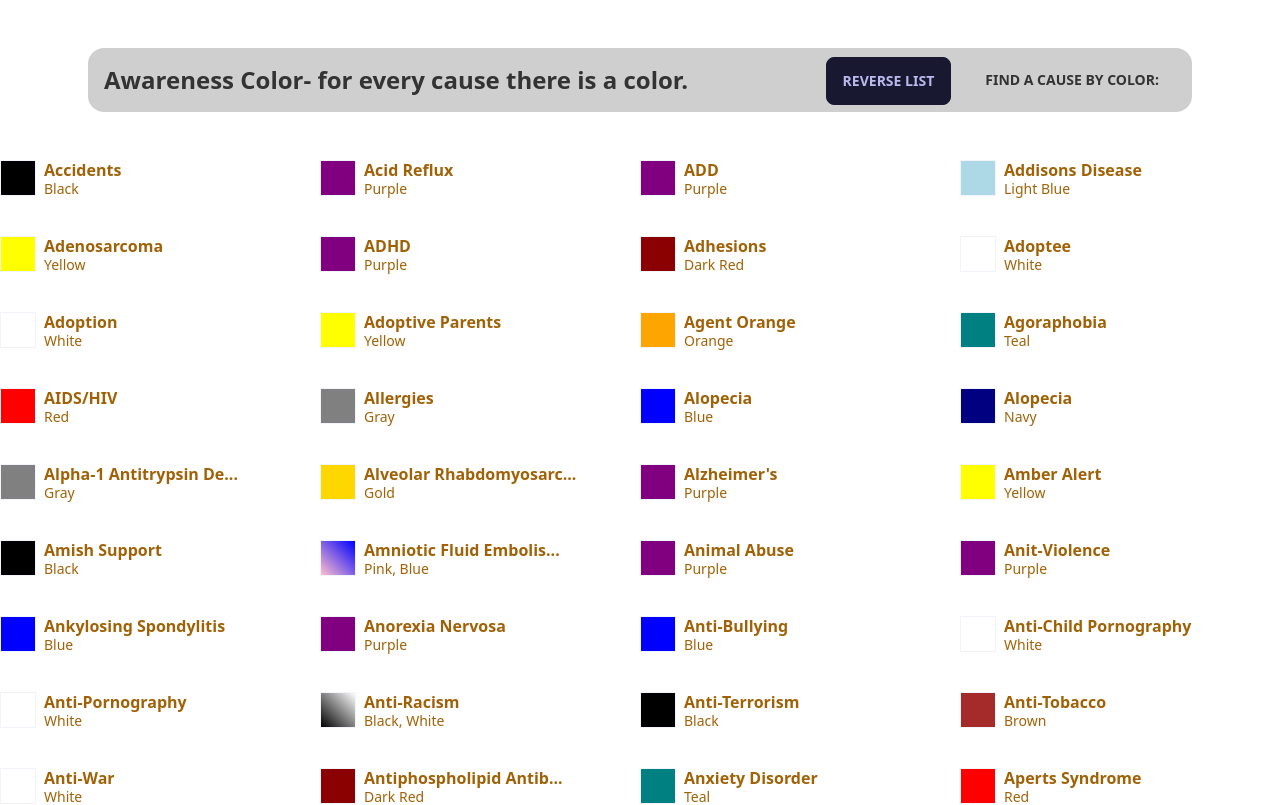
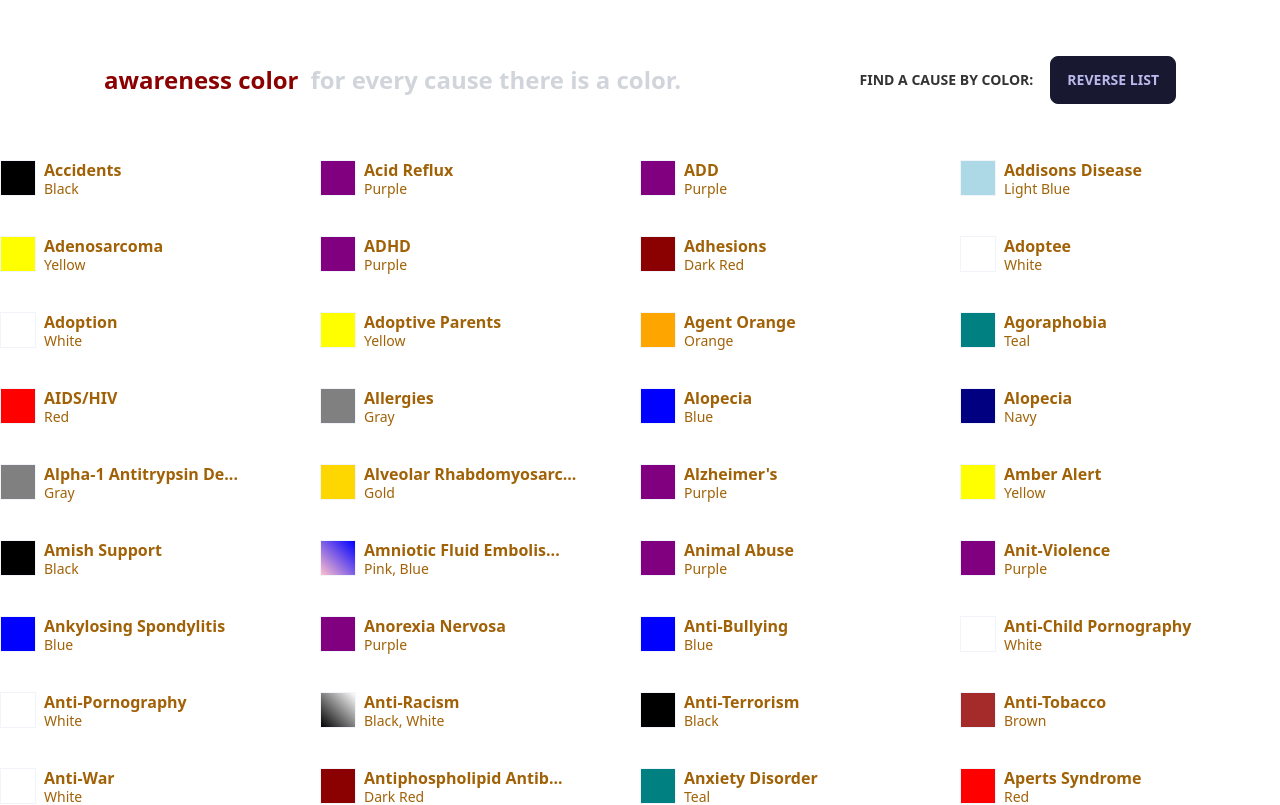
Before and after one commit to tobiaswright/awarenesscolorv2, an Angular app: page / in a window 1280 px wide. Shown: the top 805 px of the page. Built offline with nearby package versions, Linux system fonts and the light colour scheme.

Commit message:
updated header

```diff
--- a/src/app/color-list/color-list.component.ts
+++ b/src/app/color-list/color-list.component.ts
@@ -1,4 +1,4 @@
-import { Component, effect, inject,  } from '@angular/core';
+import { Component, inject,  } from '@angular/core';
 import { DataService } from '../service/data.service';
 
 import { ColorDropdownComponent } from "../color-dropdown/color-dropdown.component";
--- a/src/app/header/header.component.html
+++ b/src/app/header/header.component.html
@@ -1,17 +1,14 @@
 <header>
-    <div class="navbar bg-base-300 rounded-box">
-        <div class="flex-1 px-2 lg:flex-none">
-            <a class="text-lg font-bold">
-                <h1>Awareness Color</h1>
-                <h2> - for every cause there is a color.</h2>
-            </a>
+    <div class="navbar">
+        <div class="flex-1 px-2 lg:flex-none text-lg font-bold lowercase">
+            <h1 [style.color]=color>Awareness Color</h1>
+            <h2 class="text-gray-300 ml-3">for every cause there is a color.</h2>
         </div>
         <div class="flex flex-1 justify-end px-2">
             <div class="flex items-stretch">
-                <a class="btn btn-ghost rounded-btn">
-                    <button class="btn" (click)="reverseList()">Reverse List</button>
-                </a>
                 <app-color-dropdown />
+                <button class="btn" (click)="reverseList()">Reverse List</button>
+
             </div>
         </div>
     </div>
--- a/src/app/header/header.component.ts
+++ b/src/app/header/header.component.ts
@@ -1,6 +1,7 @@
 import { Component, inject } from '@angular/core';
 import { ColorDropdownComponent } from "../color-dropdown/color-dropdown.component";
 import { DataService } from '../service/data.service';
+import type { ColorMap } from '../color-data.model';
 
 @Component({
   selector: 'app-header',
@@ -10,9 +11,29 @@ import { DataService } from '../service/data.service';
   styleUrl: './header.component.css'
 })
 export class HeaderComponent {
-  dataService = inject( DataService )
+  dataService = inject( DataService );
+  color = "red";
 
   reverseList() {
     this.dataService.reverseList();
   }
+
+  constructor(private data: DataService) {
+    this.color = this.getRandomColor(this.dataService.getColorMap());
+  }
+
+  private getRandomColor( map: Map<string, ColorMap> ) : string {
+
+    const array = Array.from(map.keys());
+
+    let color = array[Math.floor(Math.random() * array.length)]
+
+    if (color !== "white") {
+      return color;
+    } else {
+      return this.getRandomColor( map )
+    }
+
+  }
+
 }
```
Also changed, not shown: src/app/color-data.model.ts (+7 -0 lines), src/app/color-dropdown/color-dropdown.component.ts (+2 -5 lines).
